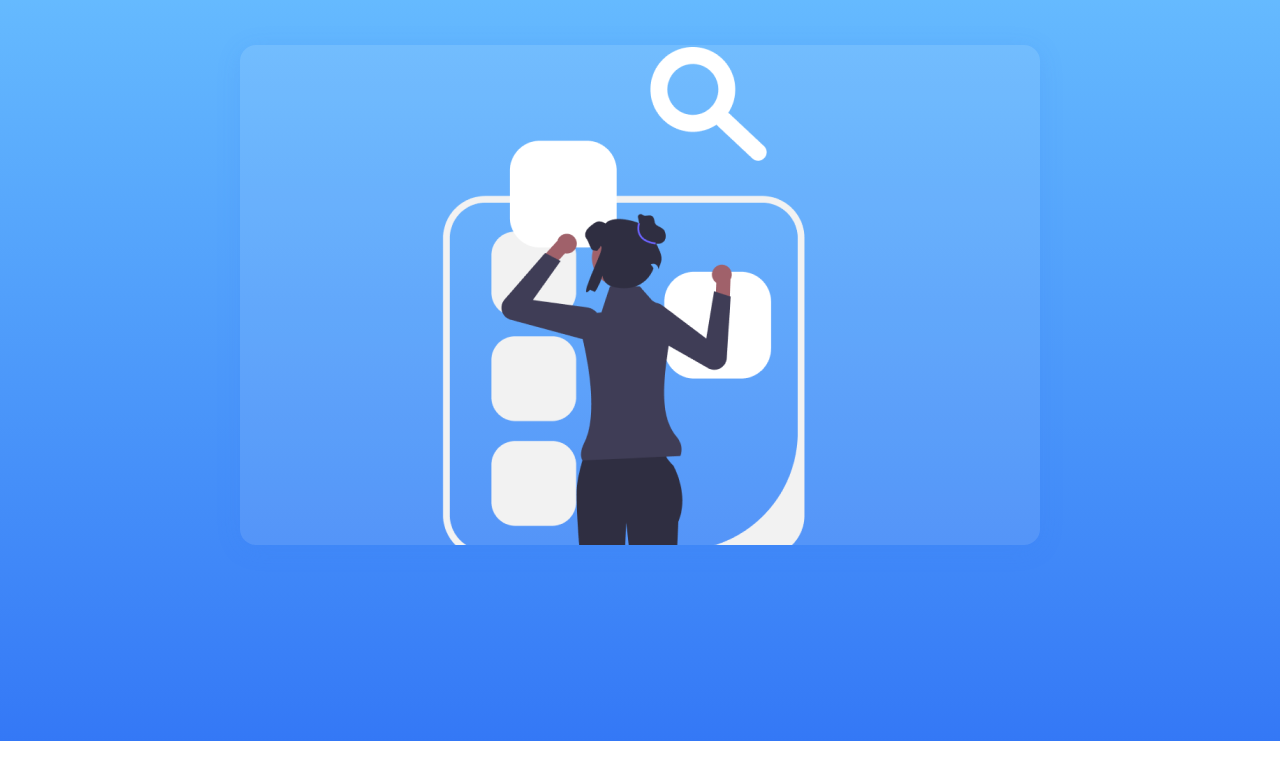
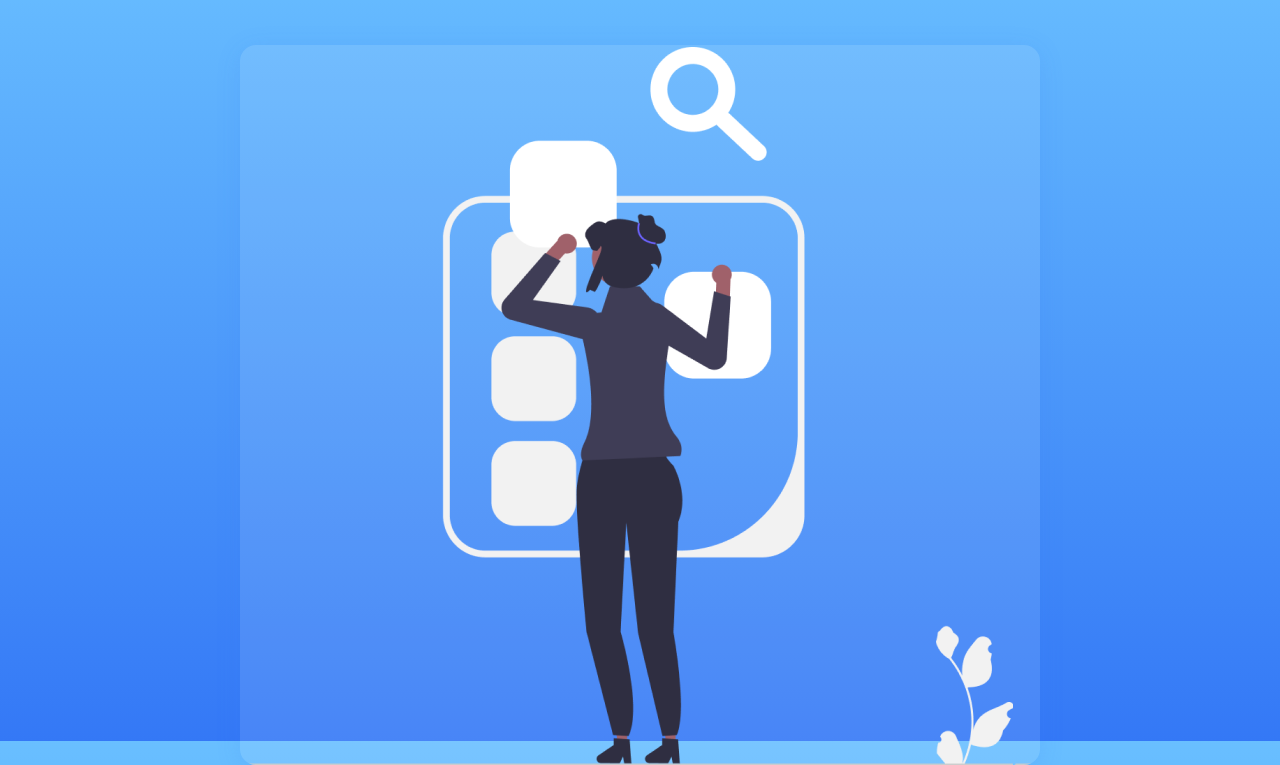
Before and after one commit to OguzhanKadakal/weather-app, a website built with webpack: page src/index.html in a window 1280 px wide. Shown: the part 59-824 px from the top of the page. Before the commit the page ends 800 px from the top, so only its background shows below. Built offline with nearby package versions, Linux system fonts and the light colour scheme; a web font is replaced by a local one.

Commit message:
Add weather data fetching function and update displayWeatherInfo structure; adjust height of the main container

```diff
--- a/src/modules/dom.js
+++ b/src/modules/dom.js
@@ -1,4 +1,5 @@
 import searchIconSvg from '../assets/tools/search.svg';
+import { fetchWeatherData } from '../modules/weather-data'
 
 function createDOM() {
   const appElement = document.querySelector('#app');
@@ -67,4 +68,8 @@ function createDOM() {
   mainElement.appendChild(weatherInfoContainer);
 }
 
+
+function displayWeatherInfo() {
+
+}
 export { createDOM };
--- a/src/styles.css
+++ b/src/styles.css
@@ -113,6 +113,6 @@ a {
   box-shadow: 0 4px 24px rgba(52, 120, 246, 0.15);
   padding: 2rem;
   max-width: 800px;
-  height: 500px;
+  height: 720px;
   margin: 2rem auto;
 }
```
